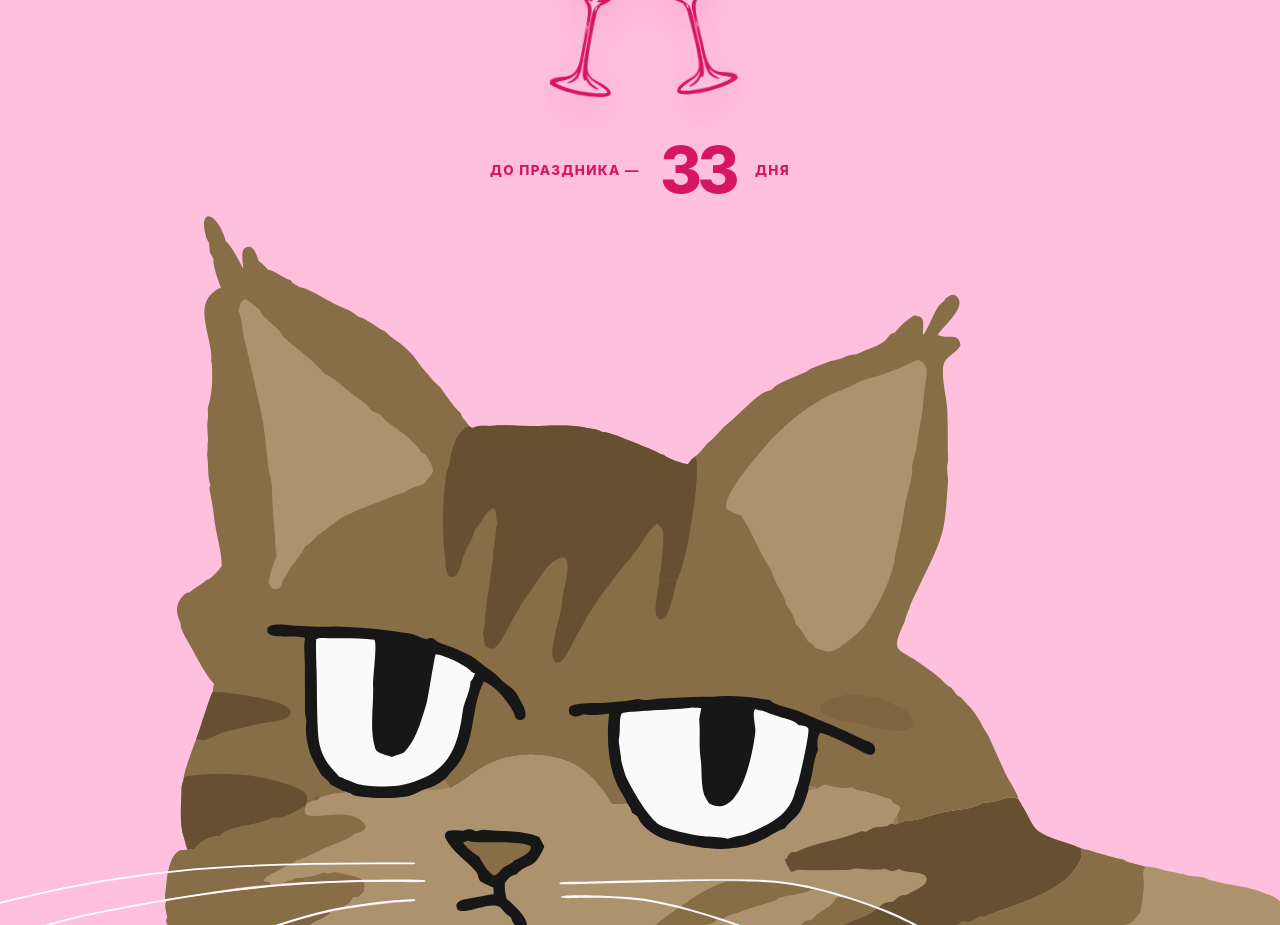
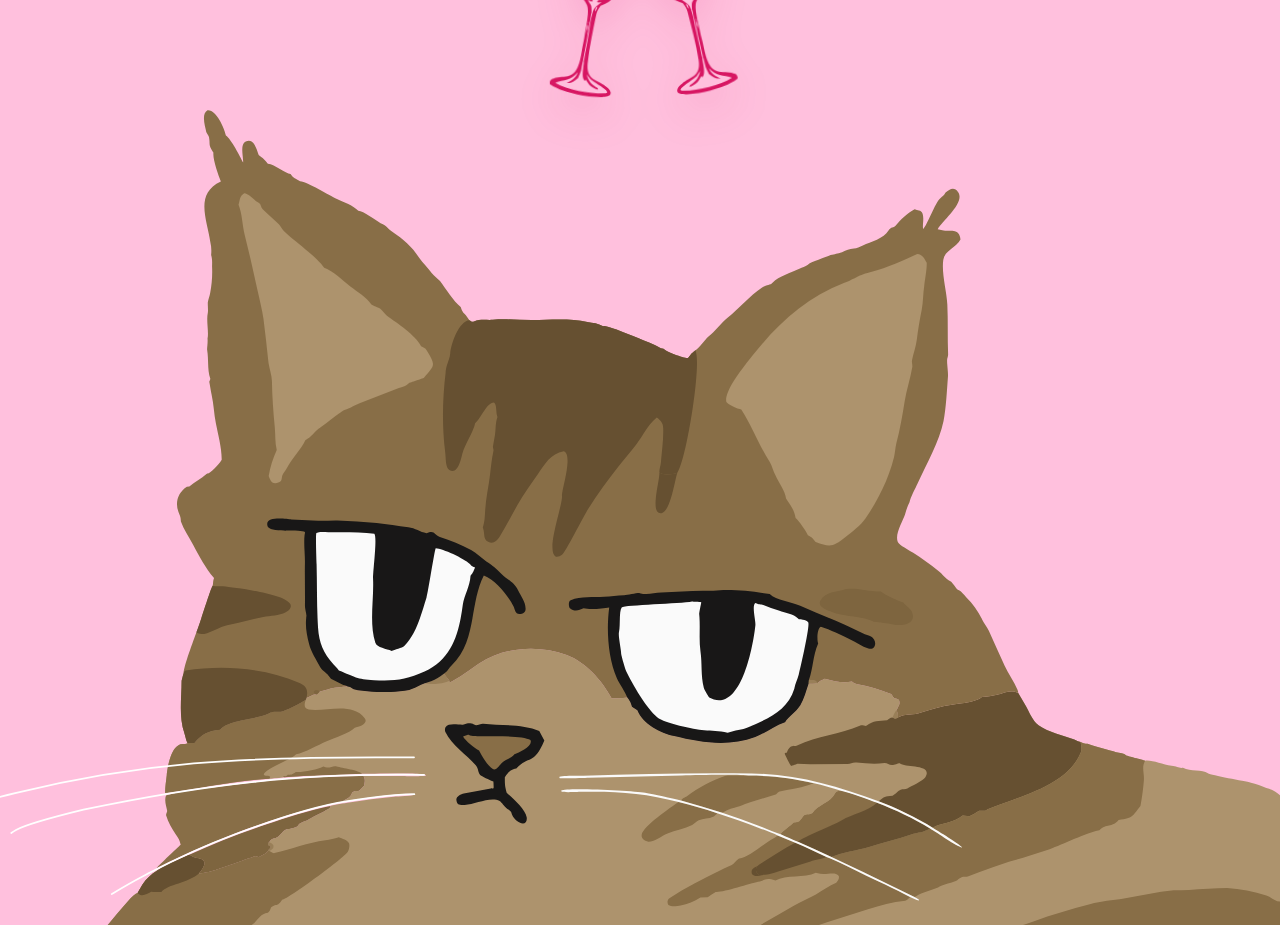
Before and after one commit to ekaterina-maslyantseva94/kirill-katya-wedding-26, a Next.js app: page / in a window 1280 px wide. Shown: the part 4440-5365 px from the top of the page. Built offline with nearby package versions, Linux system fonts and the light colour scheme.

Commit message:
Remove wedding countdown

```diff
--- a/app/globals.css
+++ b/app/globals.css
@@ -30,8 +30,7 @@
 @media(max-width:720px){.mobile-date-break{display:block}}
 @media(max-width:720px){.place-copy{top:43%}}
 .rings-intro{position:absolute;z-index:4;left:50%;top:50%;width:min(560px,52vw);height:auto;opacity:clamp(0,calc(1 - var(--q)*3),1);transform:translate(-50%,-50%) scale(calc(1 - var(--q)*.78)) rotate(calc(var(--q)*-10deg));transform-origin:center;will-change:opacity,transform;filter:drop-shadow(0 22px 30px rgb(215 22 98 / 13%));pointer-events:none}
-.countdown{position:relative;z-index:2;width:clamp(180px,18vw,250px);margin:clamp(28px,4vh,42px) 0 0;padding:0 0 clamp(16px,2.5vh,25px);display:flex;flex-direction:column;align-items:center;overflow:visible;background:#f7f1e8;border:3px solid var(--berry);border-radius:22px;box-shadow:0 18px 35px rgb(30 30 30 / 12%);color:var(--ink)}.countdown::before,.countdown::after{content:'';position:absolute;z-index:3;top:-15px;width:10px;height:27px;background:#f7f1e8;border:3px solid var(--ink);border-radius:8px}.countdown::before{left:24%}.countdown::after{right:24%}.calendar-title{width:100%;padding:15px 8px 11px;background:var(--berry);border-radius:17px 17px 0 0;color:#fff;font-size:clamp(11px,1vw,14px);font-weight:800;letter-spacing:.2em;text-transform:uppercase}.countdown strong{margin-top:13px;color:var(--berry);font-size:clamp(82px,9vw,128px);font-weight:800;line-height:.78;letter-spacing:-.07em}.calendar-unit{margin-top:8px;font-size:clamp(12px,1.1vw,16px);font-weight:800;letter-spacing:.2em;text-transform:uppercase}
-@media(max-width:720px){.hero-frame .scroll-hint{top:43svh;bottom:auto}.rings-intro{top:44%;width:68vw;max-width:300px}.countdown{width:46vw;max-width:190px;margin-top:29px;padding-bottom:17px;border-radius:18px}.calendar-title{padding:13px 6px 9px;border-radius:13px 13px 0 0;font-size:2.7vw}.countdown strong{margin-top:11px;font-size:22vw}.calendar-unit{margin-top:6px;font-size:3.1vw}}
+@media(max-width:720px){.hero-frame .scroll-hint{top:43svh;bottom:auto}.rings-intro{top:44%;width:68vw;max-width:300px}}
 @media(prefers-reduced-motion:reduce){.rings-intro{opacity:0;transform:translate(-50%,-50%) scale(.3)}}
 .star-field{position:absolute;z-index:2;inset:0;pointer-events:none;opacity:clamp(0,calc((var(--q) - .08)*2.4),.68)}.star-field i{position:absolute;left:var(--x);top:var(--y);display:block;width:var(--size);height:auto;pointer-events:auto}.star-field img{display:block;width:100%;height:auto;transform-origin:center;animation:star-float var(--duration) ease-in-out var(--delay) infinite alternate;transition:filter .3s ease,transform .3s ease}.star-field i:hover img{animation:none;transform:translateY(-4px) scale(1.12) rotate(5deg);filter:drop-shadow(0 8px 10px rgb(176 213 125 / 38%))}
 @keyframes star-float{from{transform:translate(-5px,-6px) rotate(-4deg)}to{transform:translate(7px,8px) rotate(5deg)}}
@@ -42,8 +41,4 @@
 .black-frame .cat-reveal img{left:-9vw;bottom:0;width:min(900px,62vw);height:100svh}
 .black-frame .star-field{clip-path:polygon(0 0,58% 0,58% 100%,0 100%)}
 @media(max-width:720px){.black-frame .cat-reveal img{left:0;top:0;bottom:auto;width:94vw;height:48svh}.black-frame .place-copy{top:51%}.black-frame .star-field{clip-path:inset(0 0 50% 0)}}
-.final-rsvp .countdown{width:clamp(88px,9vw,126px);height:auto;aspect-ratio:1;margin-top:clamp(18px,2.5vh,28px);padding:0;justify-content:center;background:transparent;border:2px solid var(--berry);border-radius:14px;box-shadow:none}.final-rsvp .countdown::before,.final-rsvp .countdown::after{display:none}.final-rsvp .countdown strong{margin:0;font-size:clamp(52px,6vw,84px);line-height:1;color:var(--berry)}
-@media(max-width:720px){.final-rsvp .countdown{width:24vw;max-width:96px;margin-top:20px;border-radius:11px}.final-rsvp .countdown strong{font-size:15vw}}
 .frida-wrap{position:relative;width:100vw;margin:auto 0 0}.frida-wrap .frila{margin:0}
-.final-rsvp .countdown{width:auto;max-width:none;height:auto;aspect-ratio:auto;margin-top:clamp(14px,2vh,22px);padding:0;flex-direction:row;justify-content:center;gap:clamp(8px,1vw,14px);background:transparent;border:0;border-radius:0}.final-rsvp .countdown strong{display:flex;width:clamp(62px,7vw,92px);aspect-ratio:1;margin:0;align-items:center;justify-content:center;border:0;border-radius:0;font-size:clamp(42px,5vw,68px)}.countdown-prefix,.countdown-unit{margin:0!important;color:var(--berry)!important;font-size:clamp(11px,1.05vw,15px)!important;font-weight:800;letter-spacing:.1em!important;text-transform:uppercase}
-@media(max-width:720px){.final-rsvp .countdown{width:auto;max-width:none;margin-top:14px;gap:8px}.final-rsvp .countdown strong{width:17vw;max-width:68px;font-size:11vw}.countdown-prefix,.countdown-unit{font-size:2.7vw!important}}
--- a/app/page.tsx
+++ b/app/page.tsx
@@ -1,20 +1,8 @@
 'use client';
 
-import { useEffect, useRef, useState } from 'react';
+import { useEffect, useRef } from 'react';
 
 const clamp = (value: number) => Math.min(1, Math.max(0, value));
-
-const getDaysToWedding = () => Math.max(0, Math.ceil(
-  (new Date(2026, 8, 25).getTime() - Date.now()) / 86_400_000,
-));
-
-const dayWord = (days: number) => {
-  const lastTwo = days % 100;
-  if (lastTwo >= 11 && lastTwo <= 14) return 'дней';
-  if (days % 10 === 1) return 'день';
-  if (days % 10 >= 2 && days % 10 <= 4) return 'дня';
-  return 'дней';
-};
 
 const confetti = [
   ['7%', '-34px', '620deg', '0px', '#d71662'],
@@ -49,7 +37,6 @@ const stars = [
 export default function Home() {
   const letaScene = useRef<HTMLElement>(null);
   const blackScene = useRef<HTMLElement>(null);
-  const [daysLeft, setDaysLeft] = useState(getDaysToWedding);
 
   useEffect(() => {
     let frame = 0;
@@ -78,13 +65,6 @@ export default function Home() {
       window.removeEventListener('resize', onScroll);
       if (frame) cancelAnimationFrame(frame);
     };
-  }, []);
-
-  useEffect(() => {
-    const updateDays = () => setDaysLeft(getDaysToWedding());
-    updateDays();
-    const timer = window.setInterval(updateDays, 60 * 60 * 1000);
-    return () => window.clearInterval(timer);
   }, []);
 
   return (
@@ -140,11 +120,6 @@ export default function Home() {
       <section className="final-rsvp" aria-labelledby="rsvp-title">
         <h2 id="rsvp-title">Придёте?</h2>
         <img className="clinking-glasses" src="/glasses.svg" alt="Два чокающихся бокала" />
-        <div className="countdown" aria-label={`${daysLeft} ${dayWord(daysLeft)} до праздника`}>
-          <span className="countdown-prefix">До праздника —</span>
-          <strong>{daysLeft}</strong>
-          <span className="countdown-unit">{dayWord(daysLeft)}</span>
-        </div>
         <div className="frida-wrap">
           <img className="frila" src="/frida.svg" alt="Кошка Фрида" />
         </div>
```
